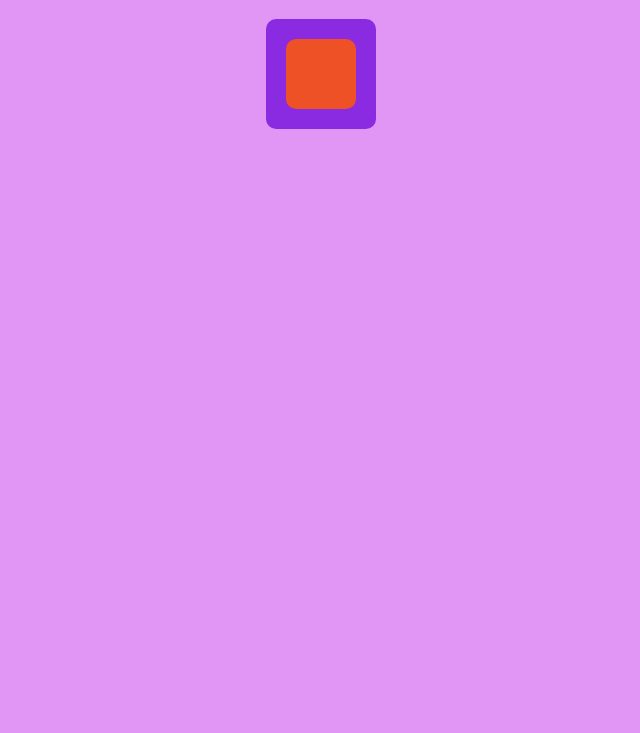
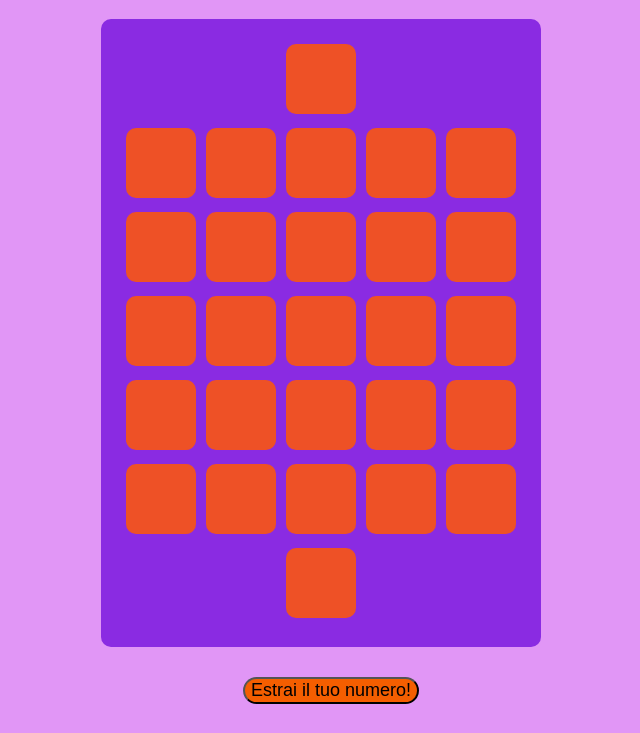
Before and after one commit to 11292-stella/Tombola, a plain HTML site: page tombola.html in a window 1280 px wide. Shown: the part 67-800 px from the top of the page, without its empty margins (319-959 px from the left). Drawn offline with Linux system fonts and the light colour scheme.

Commit message:
seconda parte

```diff
--- a/assets/js/script.js
+++ b/assets/js/script.js
@@ -0,0 +1,31 @@
+const problemibot = function (e) {}
+
+const creazioneCella = function (numbcell) {
+  const tabellone = document.getElementById("tabellone")
+  for (let i = 0; i < numbcell; i++) {
+    const cella = document.createElement("div")
+    cella.classList.add("celle")
+    cella.innerText = ""
+
+    tabellone.appendChild(cella)
+  }
+}
+
+const generanumb = function (e) {
+  e.preventDefault()
+  const celle1 = document.querySelectorAll(".celle")
+  const numerocas = Math.floor(Math.random() * 26 + 1)
+  let cellaFree = null
+  for (let i = 0; i < celle1.length; i++) {
+    if (cellaFree === null && celle1[i].innerText === "") {
+      cellaFree = celle1[i]
+    }
+  }
+  if (cellaFree) {
+    cellaFree.innerText = numerocas
+  } else {
+    return "celle piene"
+  }
+}
+creazioneCella(26)
+document.getElementById("generaNumb").addEventListener("click", generanumb)
--- a/assets/style.css
+++ b/assets/style.css
@@ -9,11 +9,12 @@ body {
     margin-left: auto;
   margin-right: auto;
   background-color: #e196f6;
+
 }
 
 #tabellone {
     background-color: blueviolet;
-  width: max-content;
+    max-width: 400px;
   height: auto;
   text-align: center;
   margin-left: auto;
@@ -22,9 +23,10 @@ body {
   color: white;
   border-radius: 10px;
 
+
 }
 
-#celle {
+.celle {
     background-color: rgb(238, 81, 38);
     width: 30px;
     height: 30px;
@@ -34,4 +36,22 @@ body {
     padding: 20px;
     color: white;
     border-radius: 10px;
+    display: inline-block;
+    margin: 5px;
 }
+
+#generaNumb {
+    margin-top: 30px;
+    border-radius: 30px;
+    font-size: large;
+    background-color: #f45e00;
+
+
+
+}
+
+.contenitorebot {
+    display: inline-block;
+    vertical-align: top;
+    margin-left: 20px;
+}
--- a/tombola.html
+++ b/tombola.html
@@ -12,9 +12,14 @@
     </header>
     <main>
       <div id="tabellone">
-        <section id="celle"></section>
+        <section class="celle"></section>
         <section id="numeriEstratti"></section>
       </div>
+      <form id="formB">
+        <div class="contenitorebot">
+          <button id="generaNumb" type="text">Estrai il tuo numero!</button>
+        </div>
+      </form>
     </main>
     <footer></footer>
 
```
